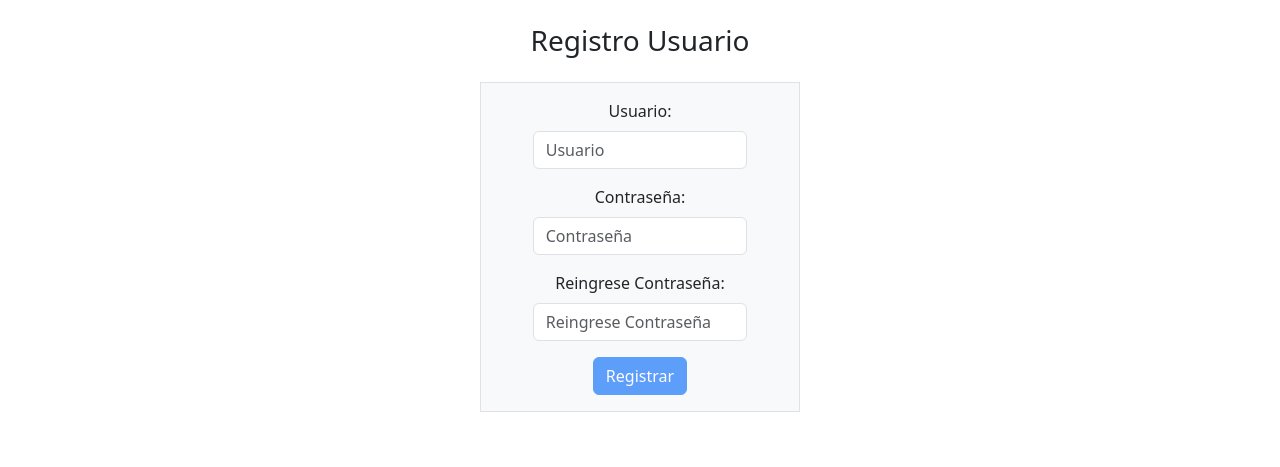
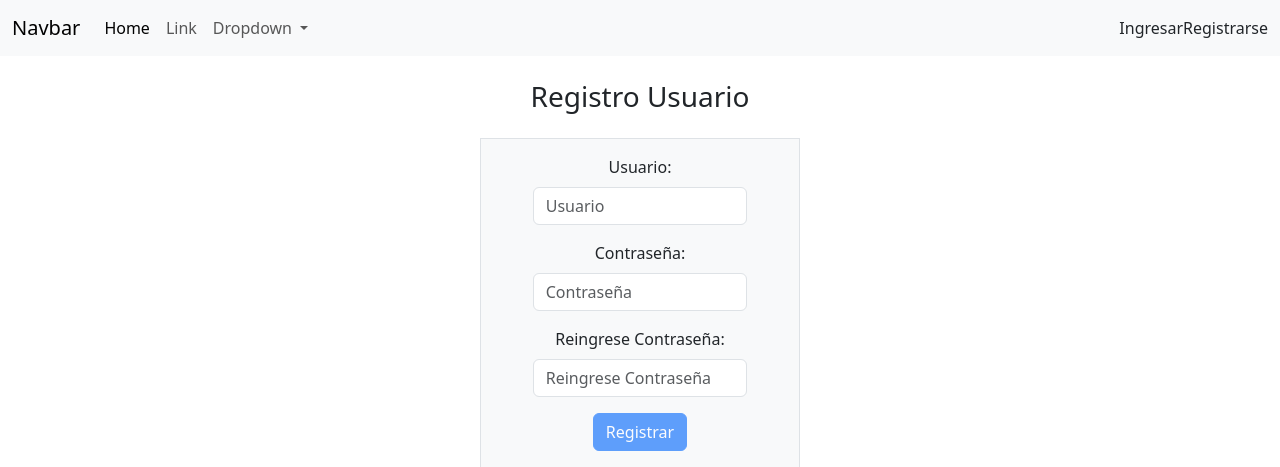
Before and after one commit to fduples/TpFinal23084, a PHP site: page /vistas/registro.php in a window 1280 px wide. Shown: the top 467 px of the page. Run offline with PHP 8.4, Linux system fonts and the light colour scheme.

Commit message:
Contruccion de navbar

```diff
--- /dev/null
+++ b/config.php
@@ -0,0 +1,10 @@
+<?php
+// Defino el timpo de inactividad que voy a usar en la aplicación con una constante.
+define("TIEMPO_INACTIVIDAD", 10*60);
+
+//Defino las constantes de la base de datos:
+define("SERVIDOR", "localhost");
+define("USUARIO", "root");
+define("CLAVE", "");
+define("BASE", "tpfinal");
+?>
--- /dev/null
+++ b/vistas/recursos/barra.php
@@ -0,0 +1,46 @@
+<nav class="navbar navbar-expand-lg bg-body-tertiary">
+  <div class="container-fluid">
+    <a class="navbar-brand" href="#">Navbar</a>
+    <button class="navbar-toggler" type="button" data-bs-toggle="collapse" data-bs-target="#navbarSupportedContent" aria-controls="navbarSupportedContent" aria-expanded="false" aria-label="Toggle navigation">
+      <span class="navbar-toggler-icon"></span>
+    </button>
+    <div class="collapse navbar-collapse" id="navbarSupportedContent">
+      <ul class="navbar-nav me-auto mb-2 mb-lg-0">
+        <li class="nav-item">
+          <a class="nav-link active" aria-current="page" href="#">Home</a>
+        </li>
+        <li class="nav-item">
+          <a class="nav-link" href="#">Link</a>
+        </li>
+        <li class="nav-item dropdown">
+          <a class="nav-link dropdown-toggle" href="#" role="button" data-bs-toggle="dropdown" aria-expanded="false">
+            Dropdown
+          </a>
+          <ul class="dropdown-menu">
+            <li><a class="dropdown-item" href="#">Action</a></li>
+            <li><a class="dropdown-item" href="#">Another action</a></li>
+            <li><hr class="dropdown-divider"></li>
+            <li><a class="dropdown-item" href="#">Something else here</a></li>
+          </ul>
+        </li>
+
+      </ul>
+
+        <div class="d-flex" >
+        <?php if (!isset($_SESSION['loggedin'])){ ?>
+            <div class="nav-item">
+                <a class="nav-link" href="<?php echo dirname($_SERVER['PHP_SELF']); ?>/vistas/acceso.php">Ingresar</a>
+            </div>
+            <div class="nav-item">
+                <a class="nav-link" href="<?php echo dirname($_SERVER['PHP_SELF']); ?>/vistas/registro.php" >Registrarse</a>
+        </div>
+            <?php } else { ?>
+                <p><?php echo $_SESSION['email']; ?></p>
+                <button class="btn btn-danger" onclick="window.location.href = '../controladores/desloggControl.php?salir'" >Salir</button>
+
+                <?php } ?>
+        </div>
+
+    </div>
+  </div>
+</nav>
--- a/vistas/registro.php
+++ b/vistas/registro.php
@@ -1,3 +1,28 @@
+<?php
+require_once "../config.php";
+session_start();
+
+// Guardo el tiempo de última actividad del usuario almacenado en la sesión
+$ultima_actividad = isset($_SESSION['ultima_actividad']) ? $_SESSION['ultima_actividad'] : time();
+
+// Verifico si pasó el tiempo de inactividad establecido y si pasó destruyo la session
+if ((time() - $ultima_actividad) > TIEMPO_INACTIVIDAD) {
+    // Destruyo la sesión y redirij al formulario de acceso para volver a loggear usuario
+    session_destroy();
+    header("Location: acceso.php");
+    exit;
+}
+
+// Como la session aun esta activa actualizo la última actividad con el tiempo actual
+$_SESSION['ultima_actividad'] = time();
+
+//Verifico que exista una session activa.
+if (isset($_SESSION['loggedin'])) {
+  // Redirjo al al index porque ya hay una session logueada
+  header("Location: index.php");
+  exit;
+}
+?>
 <!DOCTYPE html>
 <html lang="en">
 <head>
@@ -8,6 +33,7 @@
   <link rel="stylesheet" href="css/estilo.css">
 </head>
 <body>
+<?php include('recursos/barra.php'); ?>
         <h3 class="text-center my-4" id="titulo">Registro Usuario</h3>
 
     <div class="container bg-light text-center d-flex justify-content-center p-3 border w-25">
```
Also changed, not shown: controladores/UsuarioControl.php (+22 -10 lines), controladores/desloggControl.php (added, +10 -0 lines), controladores/inactividadControl.php (added, +27 -0 lines), modelos/BdModel.php (+3 -6 lines), vistas/acceso.php (+22 -4 lines), vistas/index.php (+18 -2 lines).
